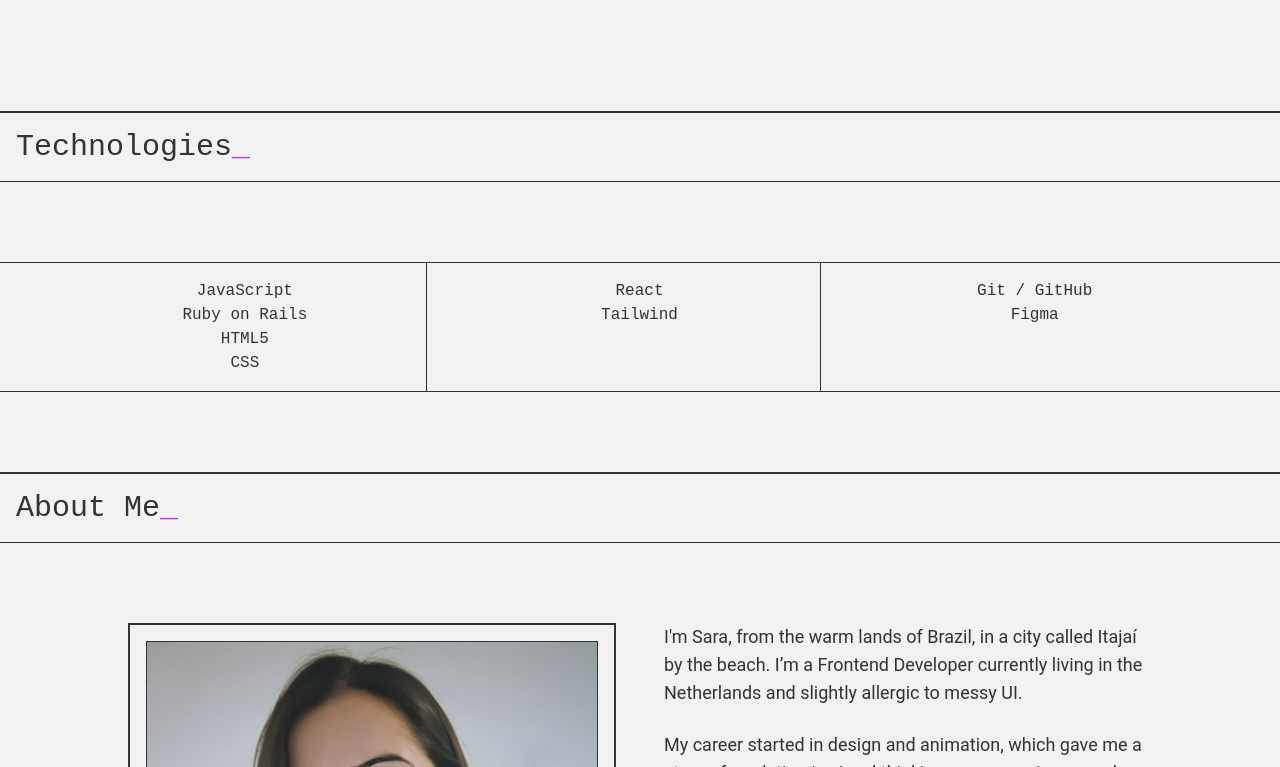
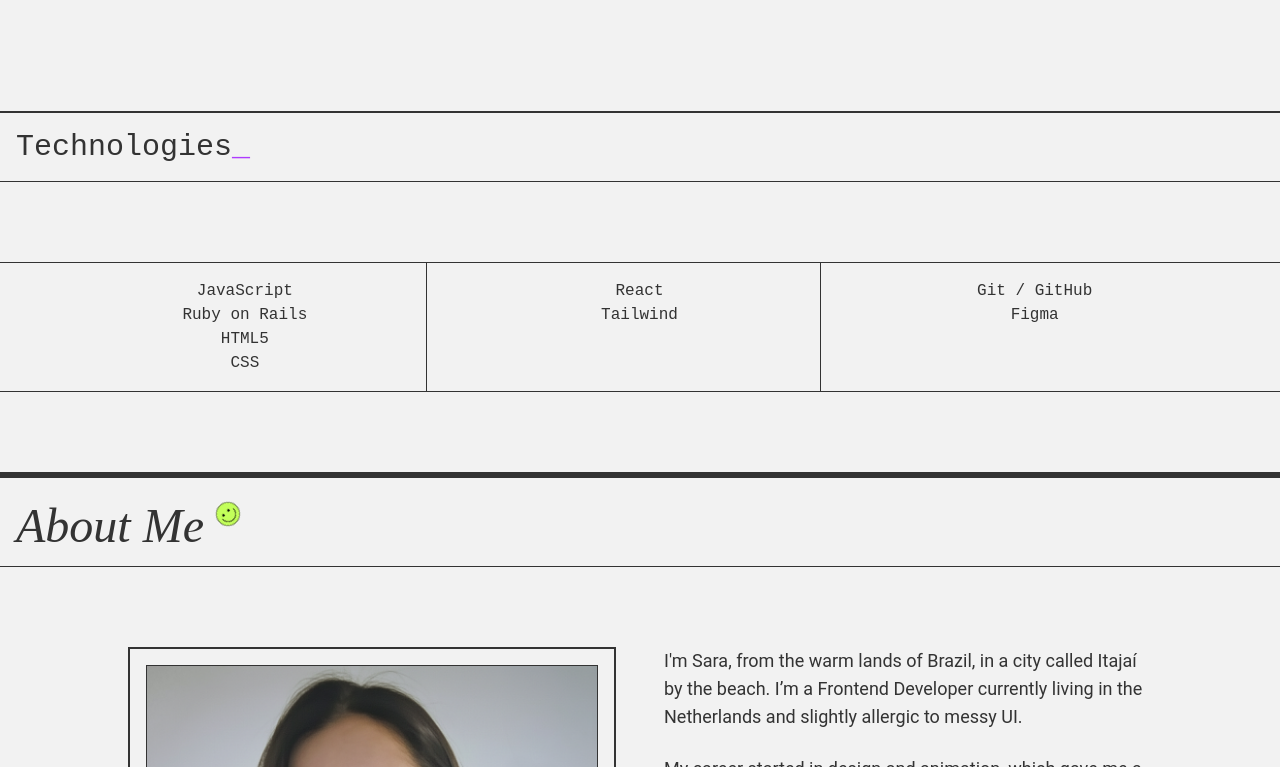
Before and after one commit to saracsilva/portfolio_v2, a React (Vite) app: page / in a window 1280 px wide. Shown: the part 1069-1836 px from the top of the page. Built offline with nearby package versions, Linux system fonts and the light colour scheme.

Commit message:
Update SectionTitle component to change when it is an about section

```diff
--- a/src/components/SectionTitle.jsx
+++ b/src/components/SectionTitle.jsx
@@ -1,9 +1,20 @@
-function SectionTitle({ title }) {
+import SmileFace from "./SmileFace";
+
+function SectionTitle({ title, isAbout = false }) {
   return (
-    <div className="border-t-2 border-b">
-      <h2 className="section-title container p-4 text-3xl font-mono">
+    <div className={isAbout ? "border-t-6 border-b" : "border-t-2 border-b"}>
+      <h2
+        className={
+          isAbout
+            ? "section-title container p-4 pt-6 text-5xl font-serif italic flex gap-3"
+            : "section-title container p-4 text-3xl font-mono flex"
+        }
+      >
         {title}
-        <span className="text-primary">_</span>
+
+        <span className="text-primary">
+          {isAbout ? <SmileFace size="medium" /> : "_"}
+        </span>
       </h2>
     </div>
   );
```
